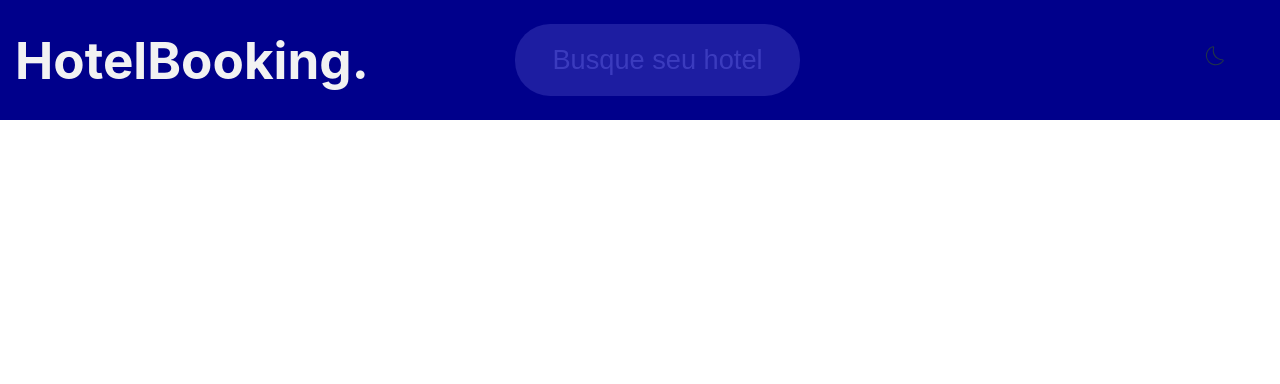
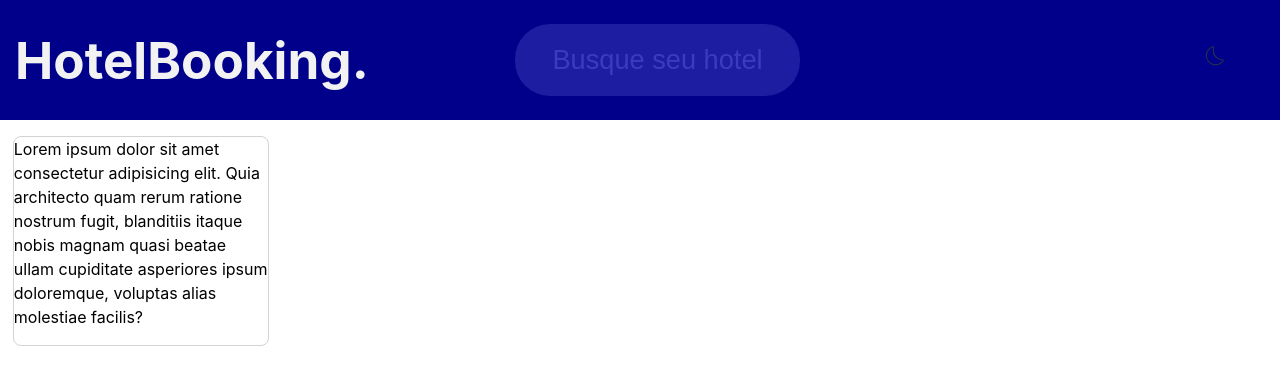
Before and after one commit to ThailanInTallinn/Fundamentos_React_AT, a React (Vite) app in the folder Fundamentos-React-AT/: page / in a window 1280 px wide. Shown: the top 384 px of the page. Built offline with nearby package versions, Linux system fonts and the light colour scheme.

Commit message:
Makes initial changes on details visible

```diff
--- a/Fundamentos-React-AT/src/components/options/options.jsx
+++ b/Fundamentos-React-AT/src/components/options/options.jsx
@@ -1,5 +1,14 @@
 import styles from "./options.module.css";
 
 export default function Options() {
-  return <div className={styles.optionsContainer}></div>;
+  return (
+    <div className={styles.optionsContainer}>
+      <p>
+        Lorem ipsum dolor sit amet consectetur adipisicing elit. Quia architecto
+        quam rerum ratione nostrum fugit, blanditiis itaque nobis magnam quasi
+        beatae ullam cupiditate asperiores ipsum doloremque, voluptas alias
+        molestiae facilis?
+      </p>
+    </div>
+  );
 }
--- a/Fundamentos-React-AT/src/components/options/options.module.css
+++ b/Fundamentos-React-AT/src/components/options/options.module.css
@@ -1,5 +1,10 @@
 .optionsContainer {
   grid-area: Options;
   width: 100%;
-  background-color: blue;
+  height: 100%;
+  border: 1px solid lightgray;
+  border-radius: 8px;
+  margin-top: 2vh;
+  margin-left: 1vw;
+  color: black;
 }
```
